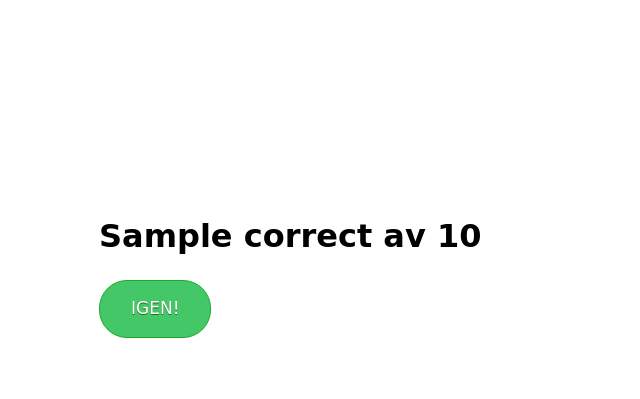
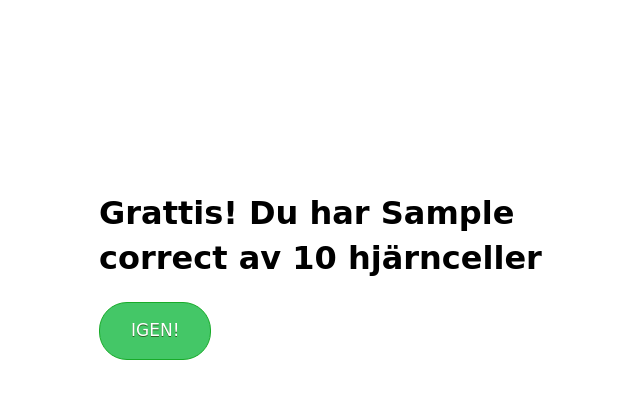
Before and after one commit to swiaiucs/quizsite, a Django app: template quiz/templates/quiz/completed.html in a window 1280 px wide. Shown: the part 132-531 px from the top of the page, without its empty margins (291-931 px from the left). Run offline with Django 3.2, Linux system fonts and the light colour scheme; the template is opened without the code that fills it: most values are stand-ins (such as "Sample title", 1, 10 or a date in 2020); some libraries are stand-ins or nearby versions.

Commit message:
completed copy

```diff
--- a/quiz/templates/quiz/completed.html
+++ b/quiz/templates/quiz/completed.html
@@ -21,7 +21,7 @@
 
 
 
-				<h1> {{ correct }} av {{ total }}</h1>
+				<h1> Grattis! Du har {{ correct }} av {{ total }} hjärnceller </h1>
 
 <p>
 
```
